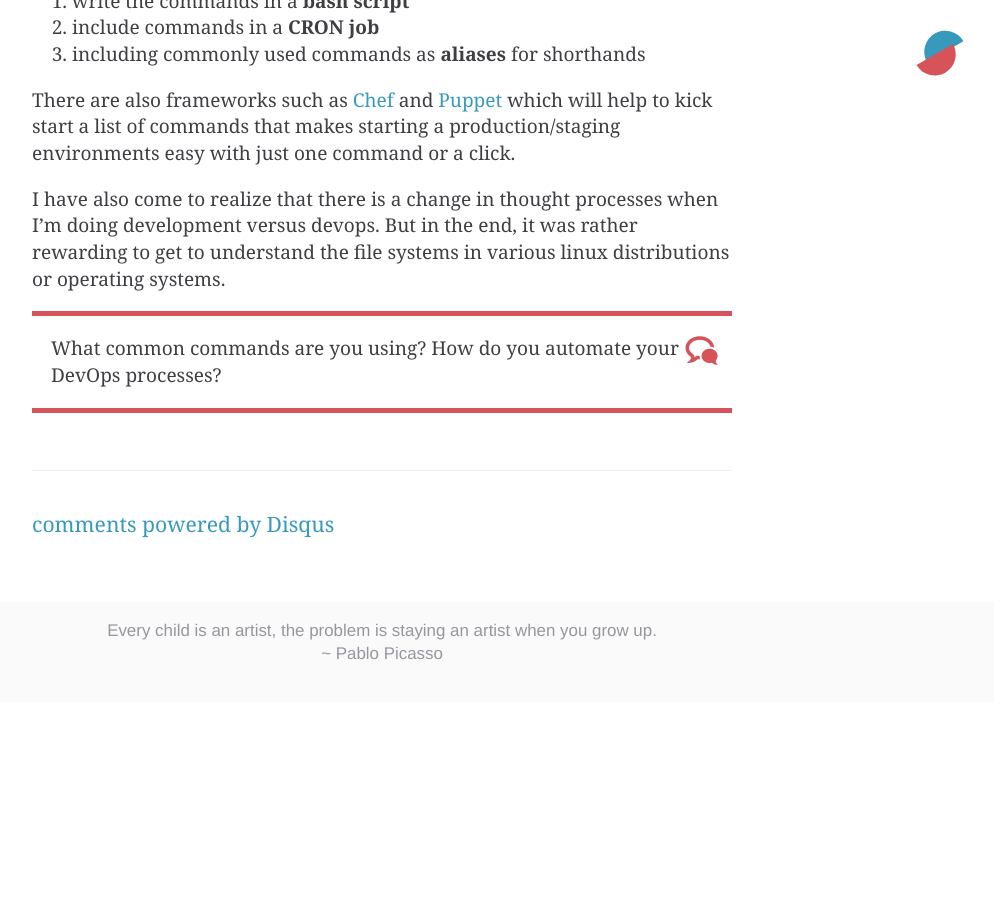
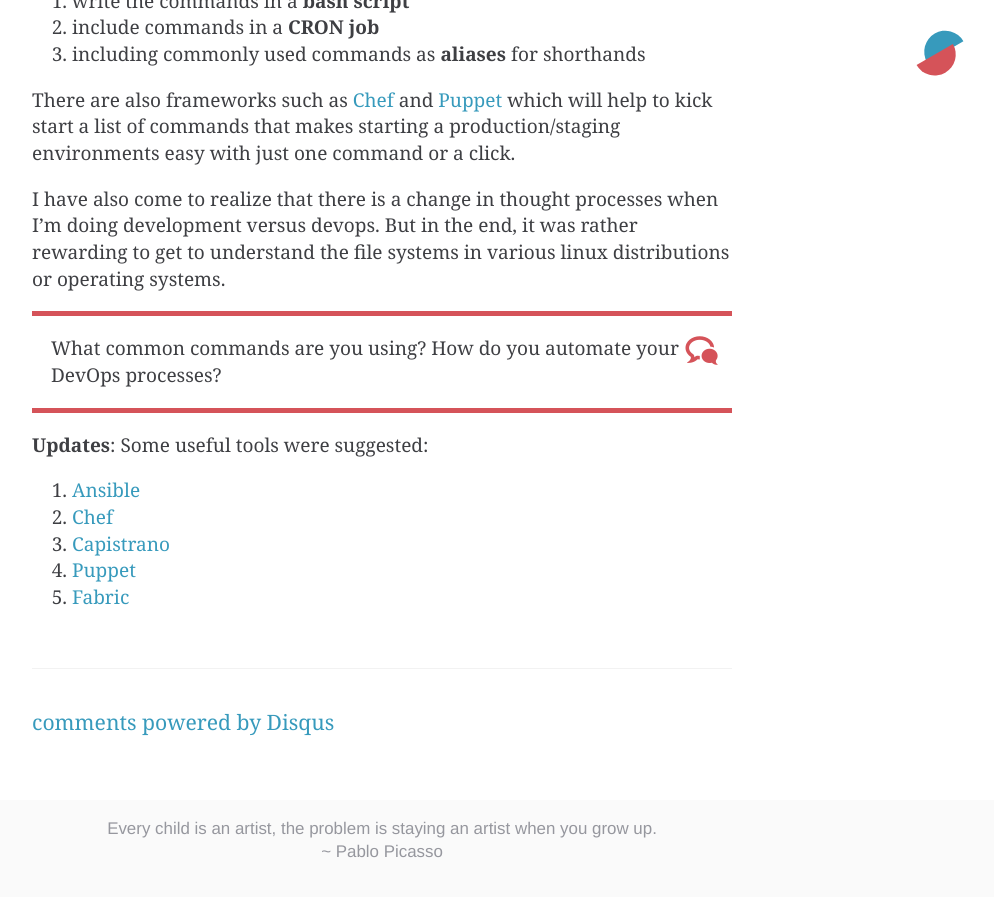
Before and after one commit to sayanee/blog, a Jekyll site: the page built from _posts/2014-02-10-starting-devops.md, in a window 1280 px wide and 900 px high, scrolled down 7099 px. Shown: the top 897 px of the window, without its empty margins (258-1252 px from the left). Built offline with Jekyll 4.4.1, drawn with Linux system fonts in a browser that asks for light colours; some web fonts are replaced; Markdown is read by kramdown in place of the engine named in the settings; comment, search, counter and statistics services are not loaded; before the commit the page ends 7801 px from its top, so only the background shows below that.

Commit message:
updated to devops post

```diff
--- a/_posts/2014-02-10-starting-devops.md
+++ b/_posts/2014-02-10-starting-devops.md
@@ -226,3 +226,11 @@
 I have also come to realize that there is a change in thought processes when I'm doing development versus devops. But in the end, it was rather rewarding to get to understand the file systems in various linux distributions or operating systems.
 
 <p class="discussion">What common commands are you using? How do you automate your DevOps processes?</p>
+
+**Updates**: Some useful tools were suggested:
+
+1. [Ansible](http://www.ansible.com/home)
+1. [Chef](http://www.getchef.com/chef/)
+1. [Capistrano](http://capistranorb.com/)
+1. [Puppet](http://puppetlabs.com/)
+1. [Fabric](http://fabric.readthedocs.org/en/1.8/)
```
